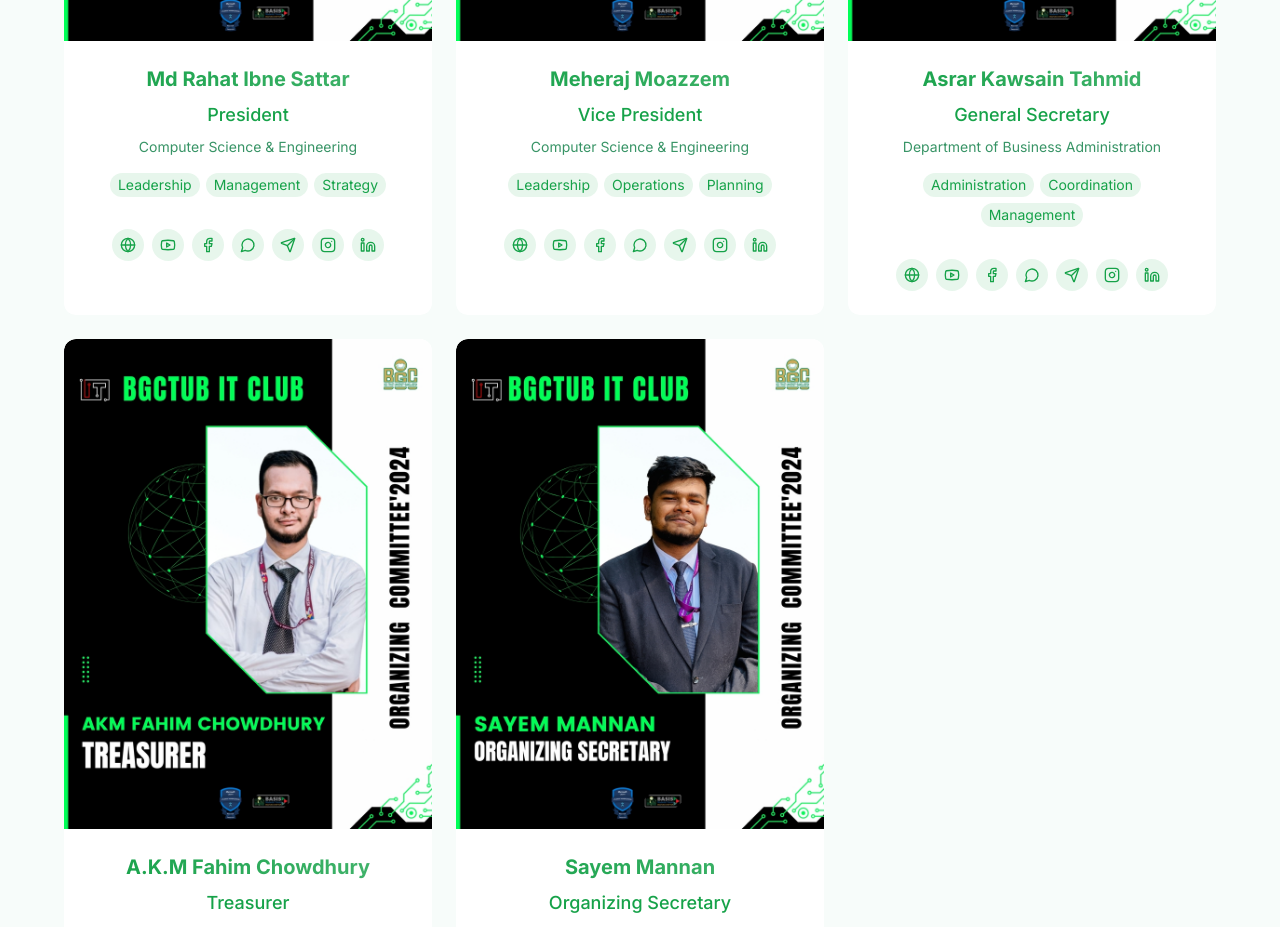
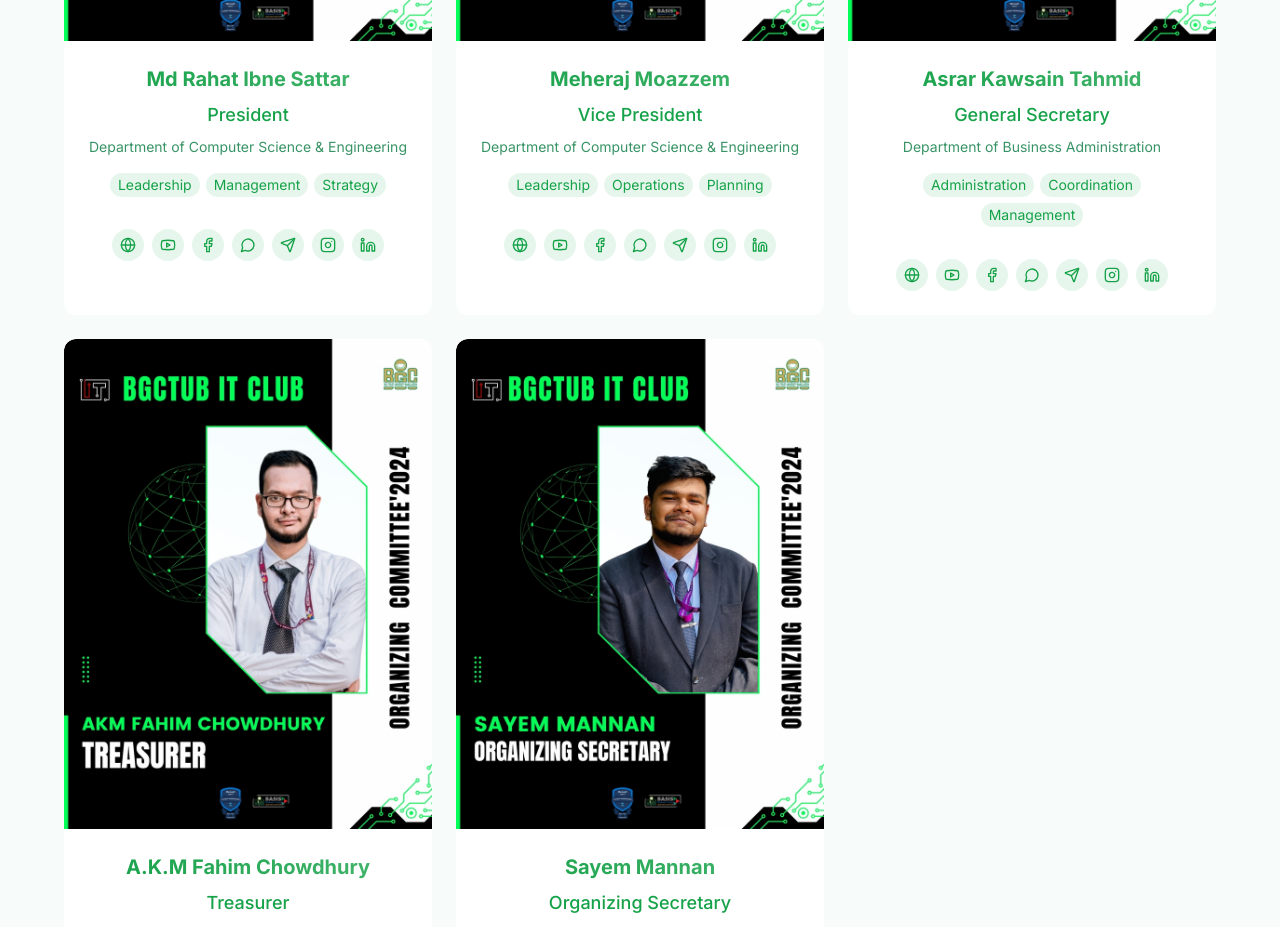
Before and after one commit to Seyamalam/bgctub.it.club, a Next.js app: page /team in a window 1280 px wide. Shown: the part 800-1727 px from the top of the page. Built offline with nearby package versions, Linux system fonts and the light colour scheme.

Commit message:
Update department names for team members to ensure consistency across the application

```diff
--- a/app/team/page.tsx
+++ b/app/team/page.tsx
@@ -11,7 +11,7 @@ const executives = {
     {
       name: "Md Rahat Ibne Sattar",
       role: "President",
-      department: "Computer Science & Engineering",
+      department: "Department of Computer Science & Engineering",
       image: "/images/team/Rahat_ibne_sattar.jpg",
       badges: ["Leadership", "Management", "Strategy"],
       socials: {
@@ -27,7 +27,7 @@ const executives = {
     {
       name: "Meheraj Moazzem",
       role: "Vice President",
-      department: "Computer Science & Engineering",
+      department: "Department of Computer Science & Engineering",
       image: "/images/team/Meheraj_Moazzem.jpg",
       badges: ["Leadership", "Operations", "Planning"],
       socials: {
```
